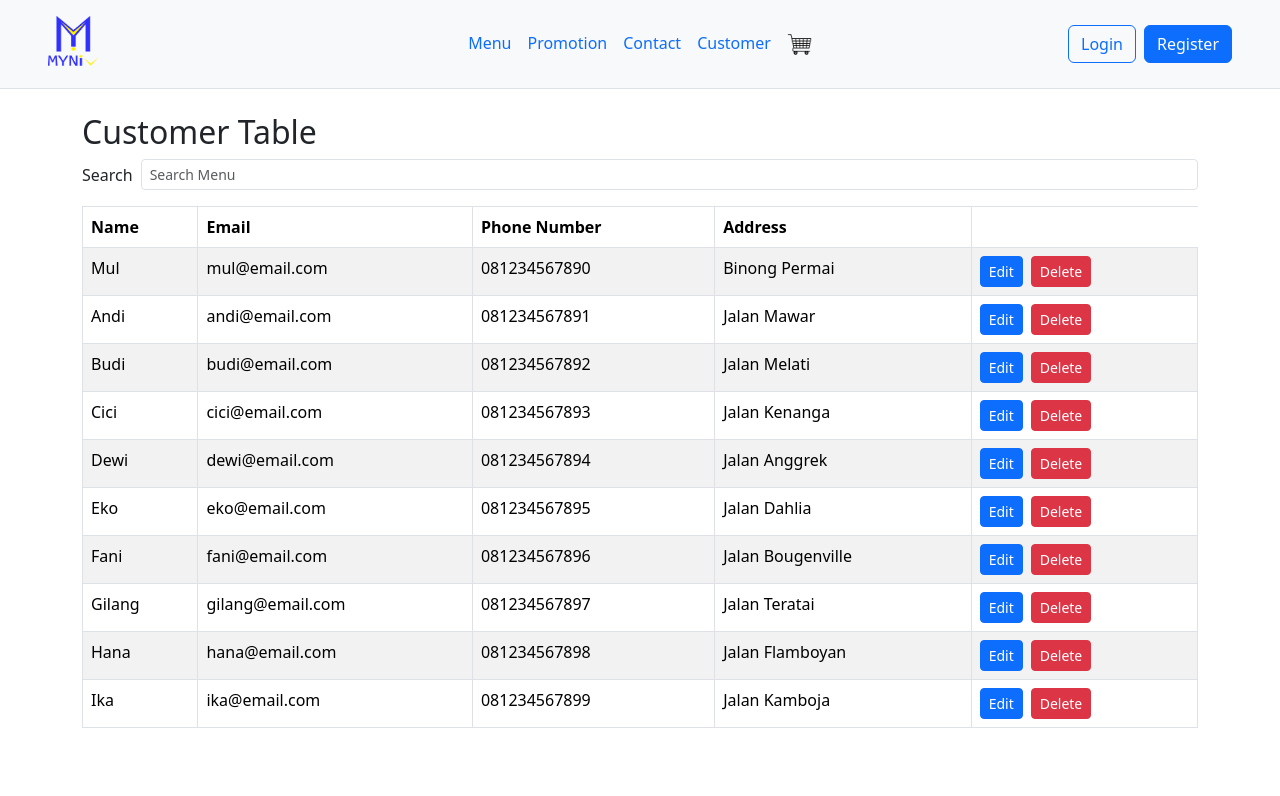
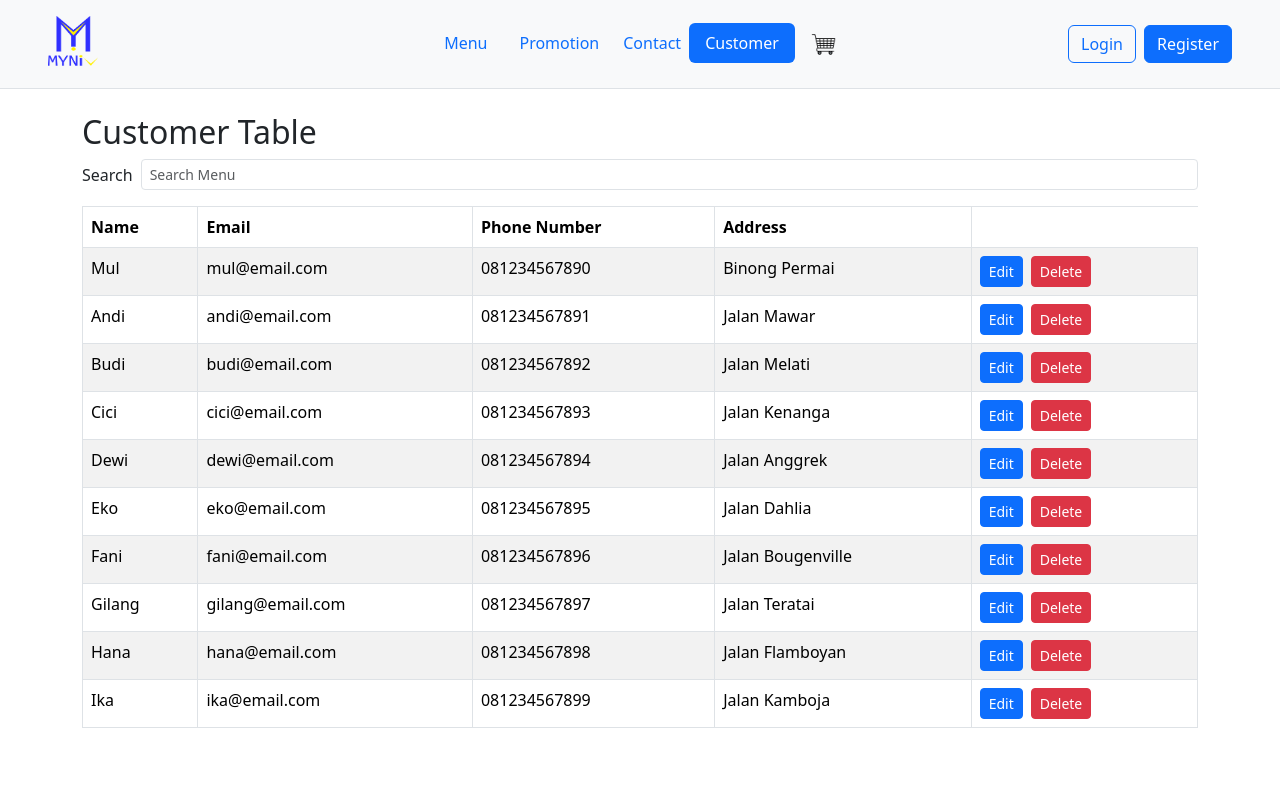
Before and after one commit to Myniv/OnlineFoodOrderingSystem, a React (Vite) app: page /CustomerPage in a window 1280 px wide. Shown: the top 796 px of the page. Built offline with nearby package versions, Linux system fonts and the light colour scheme.

Commit message:
Update Router in Header and main

```diff
--- a/src/component/Header.jsx
+++ b/src/component/Header.jsx
@@ -1,3 +1,5 @@
+import { NavLink } from "react-router-dom";
+
 //Import image immediately in html with //img/MynivLogo1.png
 const Header = () => {
   return (
@@ -16,36 +18,51 @@ const Header = () => {
         </a>
       </div>
 
-        <ul className="nav col-12 col-md-auto mb-2 justify-content-center mb-md-0">
-          <li>
-            <a href="/" className="nav-link px-2">
+      <ul className="nav col-12 col-md-auto mb-2 justify-content-center mb-md-0 nav nav-pills">
+        <li className="nav-item">
+          <NavLink
+            to="/"
+            className={({ isActive }) => {
+              return isActive ? "nav-link active" : "nav-link";
+            }}
+          >
             Menu
-            </a>
+          </NavLink>
         </li>
-          <li>
-            <a href="#" className="nav-link px-2">
+        <li className="nav-item">
+          <a href="#" className="nav-link">
             Promotion
           </a>
         </li>
-          <li>
+        <li className="nav-item">
           <a href="#" className="nav-link px-2">
             Contact
           </a>
         </li>
-          <li>
-            <a href="/CustomerPage" className="nav-link px-2">
+        <li className="nav-item">
+          <NavLink
+            to="/CustomerPage"
+            className={({ isActive }) => {
+              return isActive ? "nav-link active" : "nav-link";
+            }}
+          >
             Customer
-            </a>
+          </NavLink>
         </li>
         <li>
-            <a href="/OrderPage" className="nav-link px-2">
+          <NavLink
+            to="/OrderPage"
+            className={({ isActive }) => {
+              return isActive ? "nav-link active" : "nav-link";
+            }}
+          >
             <img
               className="img-fluid"
               src="/img/cart.png"
               alt="Cart"
               style={{ width: "25px", height: "25px" }}
             />
-            </a>
+          </NavLink>
         </li>
       </ul>
 
--- a/src/main.jsx
+++ b/src/main.jsx
@@ -11,6 +11,7 @@ const router = createBrowserRouter([
   {
     path: "/",
     element: <MenuPage />,
+    errorElement:<div>404 NotFound</div>
   },
   {
     path: "/CustomerPage",
```
Lines whose indentation alone changed are shown as unchanged.
